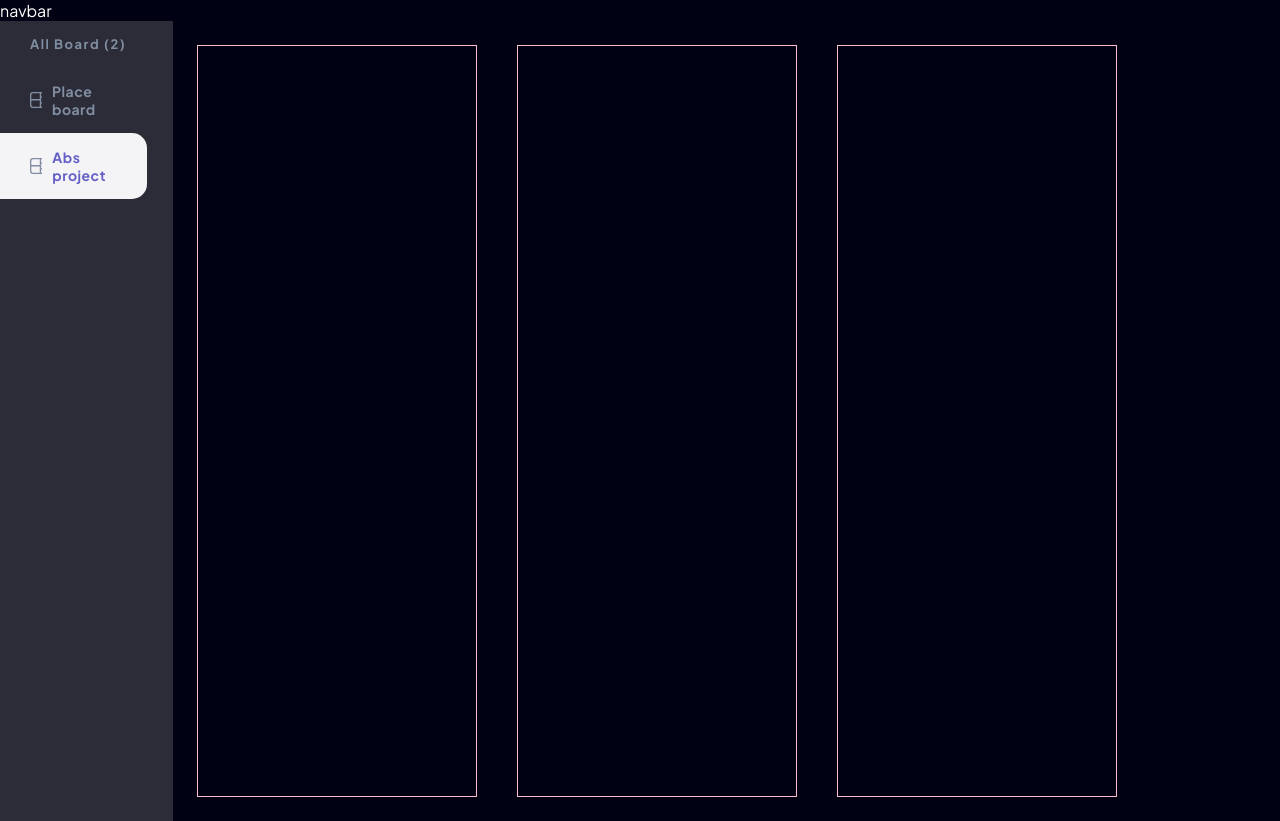
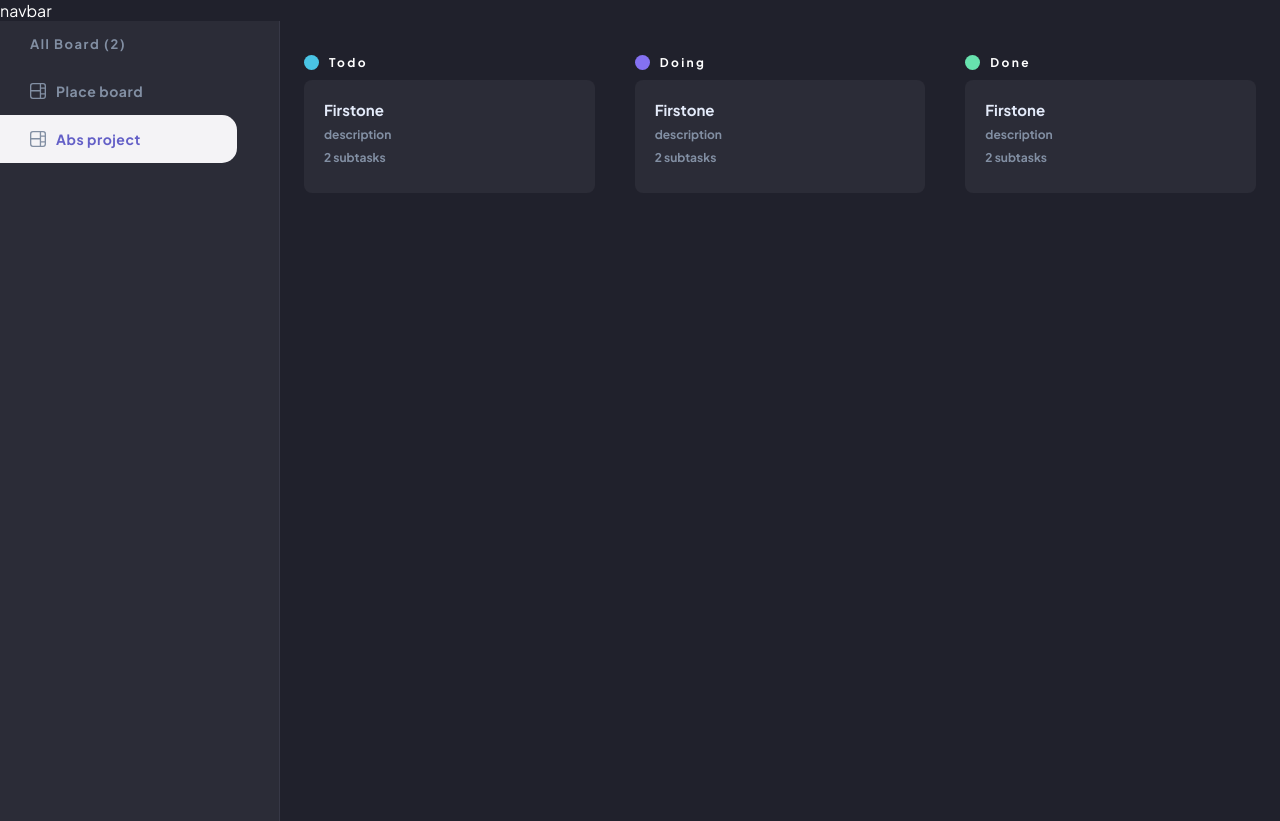
Before and after one commit to senderman72/kanban-board, a React (Vite) app: page / in a window 1280 px wide. Built offline with nearby package versions, Linux system fonts and the light colour scheme.

Commit message:
Added Board and tickets

```diff
--- a/src/App.jsx
+++ b/src/App.jsx
@@ -1,6 +1,7 @@
 import "./App.scss";
 import Board from "./components/Board/Board";
 import Sidebar from "./components/Sidebar/Sidebar";
+import Ticket from "./components/Ticket/Ticket";
 
 function App() {
   return (
--- a/src/components/Board/Board.jsx
+++ b/src/components/Board/Board.jsx
@@ -1,12 +1,46 @@
 import React from "react";
+import Ticket from "../Ticket/Ticket";
 import "./Board.scss";
+
+const subTasks = [
+  {
+    task: "Tjena",
+  },
+  {
+    task: "Tjabba",
+  },
+];
+
+const testTicket = {
+  title: "Firstone",
+  description: "description",
+  tasks: subTasks,
+};
 
 export default function Board() {
   return (
     <div className="board">
-      <div className="board-column"></div>
-      <div className="board-column"></div>
-      <div className="board-column"></div>
+      <div className="board-column">
+        <div className="board-title">
+          <div className="board-title-icon Todo"></div>
+          <h4 className="heading-s">Todo</h4>
+        </div>
+        <Ticket data={testTicket} />
+      </div>
+      <div className="board-column">
+        <div className="board-title">
+          <div className="board-title-icon Doing"></div>
+          <h4 className="heading-s">Doing</h4>
+        </div>
+        <Ticket data={testTicket} />
+      </div>
+      <div className="board-column">
+        <div className="board-title">
+          <div className="board-title-icon Done"></div>
+          <h4 className="heading-s">Done</h4>
+        </div>
+        <Ticket data={testTicket} />
+      </div>
     </div>
   );
 }
--- a/src/components/Board/Board.scss
+++ b/src/components/Board/Board.scss
@@ -3,7 +3,7 @@
   padding: 24px 24px;
   display: grid;
   grid-gap: 40px;
-  grid-template-columns: repeat(3, 280px);
+  grid-template-columns: repeat(auto-fit, minmax(280px, 1fr));
 }
 
 @media screen and (max-width: 800px) {
@@ -12,6 +12,27 @@
   }
 }
 
-.board-column {
-  border: 1px solid pink;
+.board-title {
+  padding: 10px 0;
+  display: flex;
+  align-items: center;
+  gap: 10px;
 }
+
+.board-title-icon {
+  width: 15px;
+  height: 15px;
+  border-radius: 50%;
+}
+
+.Todo {
+  background-color: #49c4e5;
+}
+
+.Doing {
+  background-color: #8471f2;
+}
+
+.Done {
+  background-color: #67e2ae;
+}
--- a/src/components/Sidebar/Sidebar.scss
+++ b/src/components/Sidebar/Sidebar.scss
@@ -2,6 +2,8 @@
   background-color: var(--bg-gray);
   min-height: 100vh;
   max-width: 280px;
+  width: 300px;
+  border-right: 1px solid #373846;
 
   p {
     padding: 15px 30px;
--- /dev/null
+++ b/src/components/Ticket/Ticket.jsx
@@ -0,0 +1,23 @@
+import React, { useState } from "react";
+import "./Ticket.scss";
+
+export default function Ticket({ data }) {
+  const [showSubTasks, setshowSubTasks] = useState(false);
+
+  function toggleShow() {
+    setshowSubTasks(!showSubTasks);
+  }
+  return (
+    <div onClick={toggleShow} className="ticket">
+      <h3 className="heading-m">{data.title}</h3>
+      <p className="body-m">{data.description}</p>
+      <p className="body-m">{data.tasks.length} subtasks</p>
+      <ul>
+        {showSubTasks &&
+          data.tasks.map((task) => {
+            return <li>{task.task}</li>;
+          })}
+      </ul>
+    </div>
+  );
+}
--- /dev/null
+++ b/src/components/Ticket/Ticket.scss
@@ -0,0 +1,24 @@
+.ticket {
+  background-color: var(--bg-gray);
+  border-radius: 8px;
+  padding: 20px;
+  display: flex;
+  flex-direction: column;
+  gap: 8px;
+  cursor: pointer;
+
+  h3 {
+    color: var(--text-lines);
+  }
+  p {
+    color: var(--text-gray);
+  }
+  ul {
+    margin: 0;
+    padding: 0 30px;
+  }
+  li {
+    font-size: 13px;
+    color: var(--text-gray);
+  }
+}
--- a/src/index.scss
+++ b/src/index.scss
@@ -21,6 +21,40 @@
 }
 
 body {
-  background-color: var(--bg);
+  background-color: var(--bg-dark-gray);
   color: var(--text);
 }
+
+.heading-xl {
+  font-size: 24px;
+  line-height: 30px;
+  font-weight: 700;
+}
+.heading-l {
+  font-size: 18px;
+  line-height: 23px;
+  font-weight: 700;
+}
+.heading-m {
+  font-size: 15px;
+  line-height: 19px;
+  font-weight: 700;
+}
+.heading-s {
+  font-size: 12px;
+  line-height: 15px;
+  font-weight: 700;
+  letter-spacing: 2.4px;
+}
+
+.body-l {
+  font-size: 13px;
+  line-height: 23px;
+  font-weight: 500;
+}
+
+.body-m {
+  font-size: 12px;
+  line-height: 15px;
+  font-weight: 700;
+}
```
